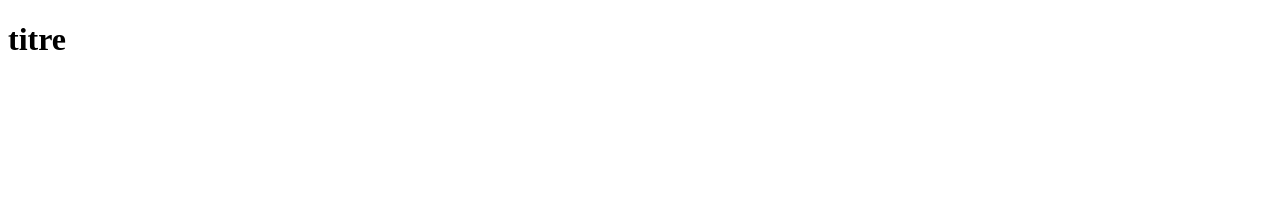
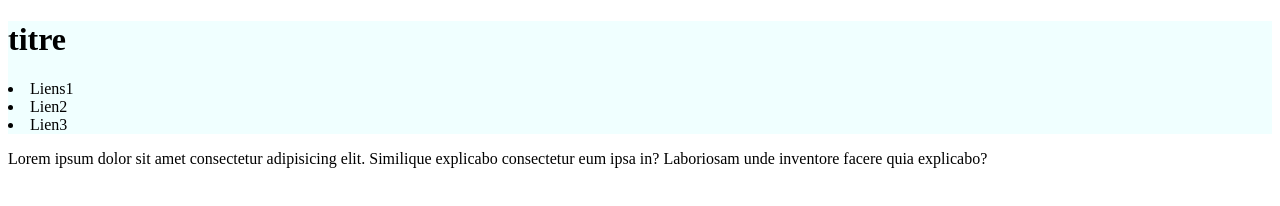
Before and after one commit to Blynice/site-git, a plain HTML site: page index.html in a window 1280 px wide. Drawn offline with Linux system fonts and the light colour scheme.

Commit message:
Ajout nav et  paragraphe

```diff
--- a/index.html
+++ b/index.html
@@ -3,9 +3,20 @@
 <head>
     <meta charset="UTF-8">
     <meta name="viewport" content="width=device-width, initial-scale=1.0">
+    <link rel="stylesheet" href="style.css">
     <title>Document</title>
 </head>
 <body>
-    <h1>titre</h1>
+    <header>
+        <h1>titre</h1>
+    <nav>
+        <li>Liens1</li>
+        <li>Lien2</li>
+        <li>Lien3</li>
+    </nav>
+    </header>
+    <p>
+        Lorem ipsum dolor sit amet consectetur adipisicing elit. Similique explicabo consectetur eum ipsa in? Laboriosam unde inventore facere quia explicabo?
+    </p>
 </body>
 </html>
--- a/style.css
+++ b/style.css
@@ -0,0 +1,3 @@
+header{
+    background-color: azure;
+}
```
